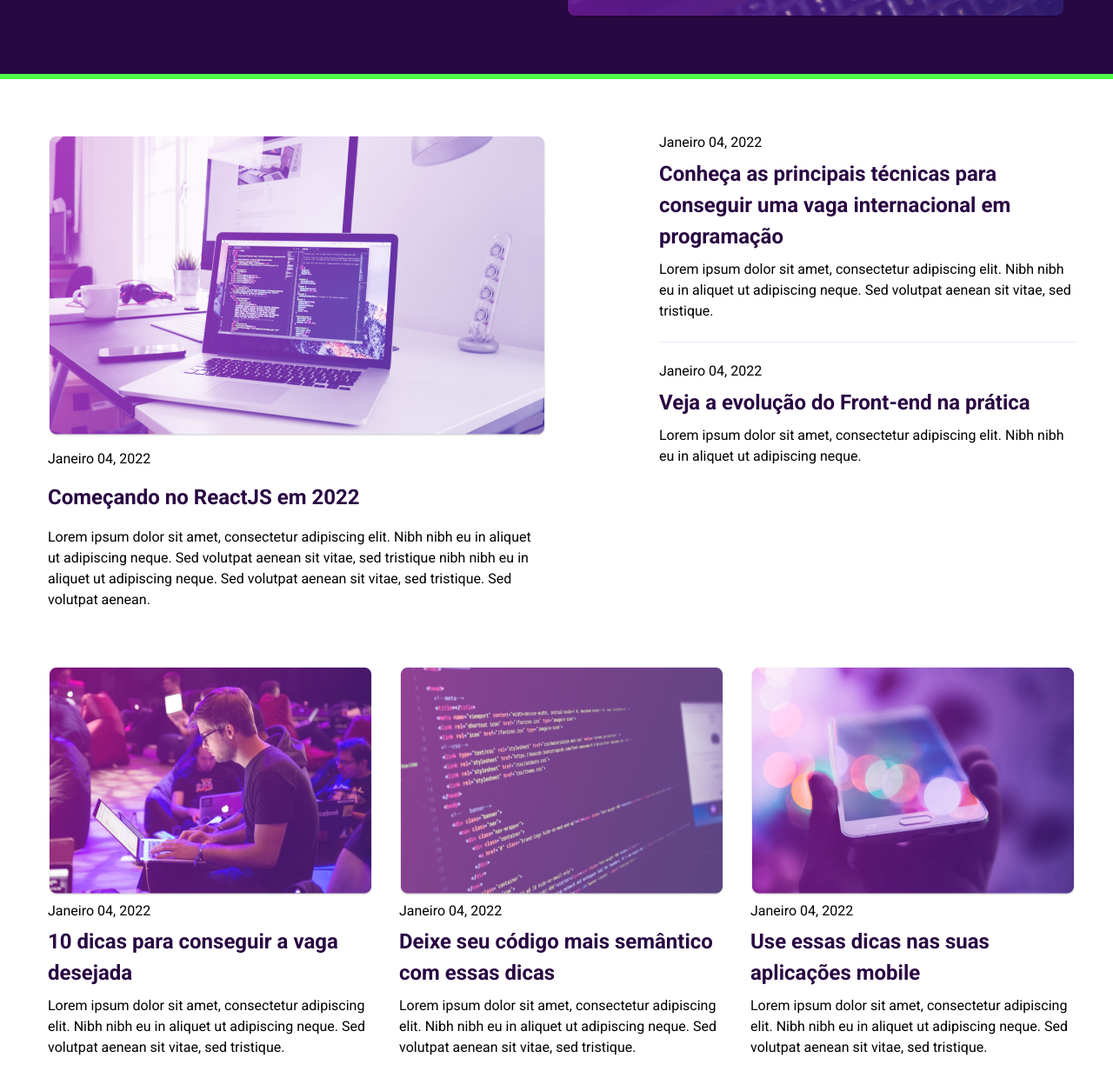
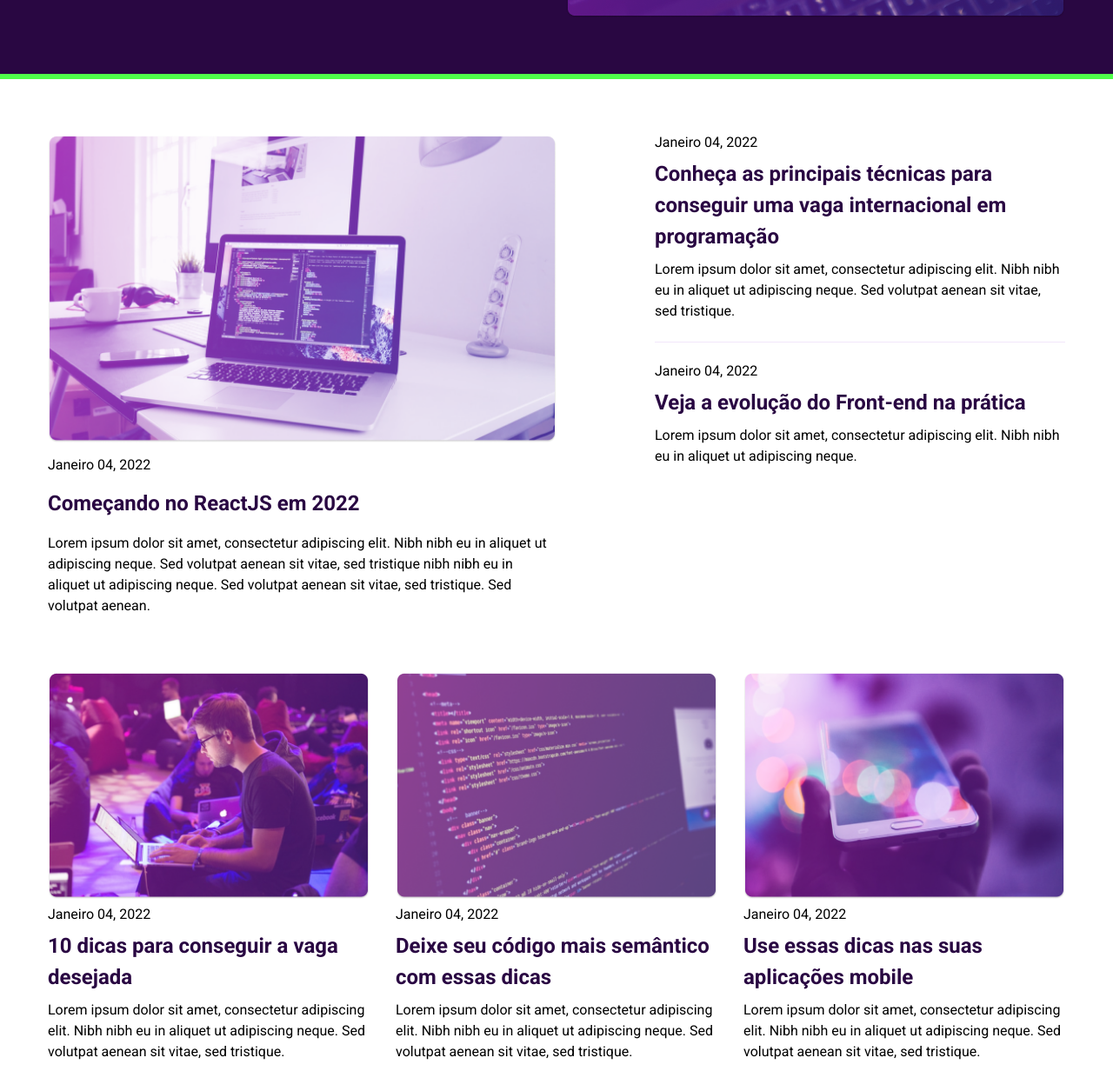
Before and after one commit to italocavalcanti3/desafio-rocketblog, a plain HTML site: page index.html in a window 1280 px wide. Shown: the part 501-1733 px from the top of the page at 87% size. Drawn offline with Linux system fonts and the light colour scheme.

Commit message:
finaliza layout do desafio

```diff
--- a/index.html
+++ b/index.html
@@ -11,6 +11,7 @@
   <title>Desafio | Rocketblog</title>
 </head>
 <body>
+  <main>
     <section class="main">
       <div class="container">
         <header>
@@ -88,7 +89,7 @@
           <p>Lorem ipsum dolor sit amet, consectetur adipiscing elit. Nibh nibh eu in aliquet ut adipiscing neque. Sed volutpat aenean sit vitae, sed tristique. </p>
         </div>
       </div>
-
     </section>
+  </main>
 </body>
 </html>
--- a/style.scss
+++ b/style.scss
@@ -29,7 +29,6 @@ body {
 
 .main {
   background: var(--purple-bg);
-
 
   .container {
     max-width: 1170px;
@@ -178,7 +177,7 @@ body {
     display: grid;
     grid-template-columns: repeat(2, 1fr);
     grid-template-rows: repeat(2, auto);
-    grid-gap: 0 130px;
+    justify-items: flex-end;
 
     > .post {
       display: flex;
@@ -188,6 +187,7 @@ body {
     }
 
     .sideposts {
+      max-width: 472px;
       display: flex;
       flex-direction: column;
       gap: 23.59px;
@@ -204,6 +204,10 @@ body {
     display: grid;
     grid-template-columns: repeat(3, 1fr);
     grid-gap: 30px;
+
+    .post img {
+      max-width: 370px;
+    }
   }
 
   .post {
```
Also changed, not shown: style.css, 1 other file. Lines whose indentation alone changed are shown as unchanged.
